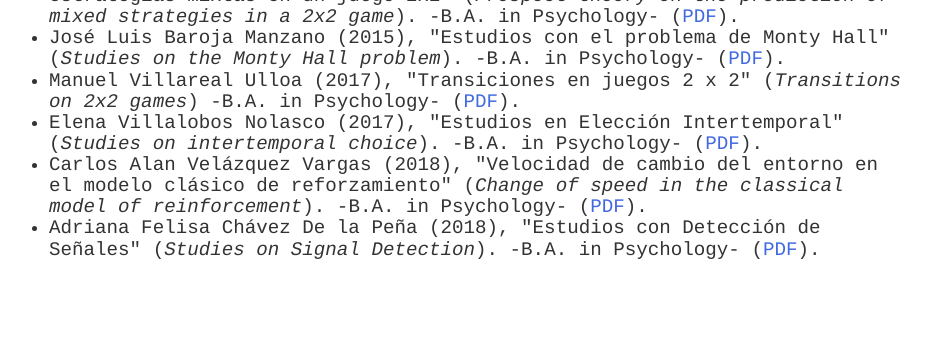
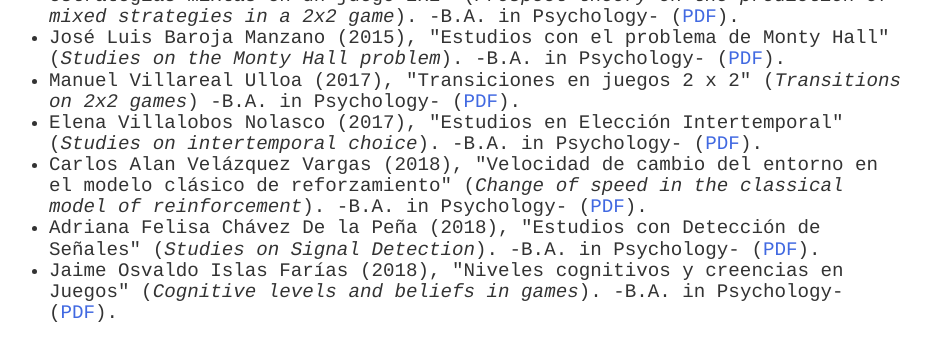
Before and after one commit to BouzasLab25/bouzaslab25.github.io, a Jekyll site: the page built from publications/index.html, in a window 1280 px wide and 900 px high, scrolled down 3675 px. Shown: the top 361 px of the window, without its empty margins (183-1114 px from the left). Built offline with Jekyll 4.4.1, drawn with Linux system fonts in a browser that asks for light colours.

Commit message:
Update index.html

```diff
--- a/publications/index.html
+++ b/publications/index.html
@@ -104,4 +104,6 @@ title: Lab25 Publications
 	<li class='ho' >Carlos Alan Velázquez Vargas (2018), "Velocidad de cambio del entorno en el modelo clásico de reforzamiento" (<i>Change of speed in the classical model of reinforcement</i>). -B.A. in Psychology-  (<a class='link' href="http://132.248.9.195/ptd2018/enero/0769970/Index.html" target="_blank">PDF</a>). </li>
 
 	<li class='ho' >Adriana Felisa Chávez De la Peña (2018), "Estudios con Detección de Señales" (<i>Studies on Signal Detection</i>). -B.A. in Psychology-  (<a class='link' href="http://132.248.9.195/ptd2018/febrero/0770659/Index.html" target="_blank">PDF</a>). </li>
+
+	<li class='ho' >Jaime Osvaldo Islas Farías (2018), "Niveles cognitivos y creencias en Juegos" (<i>Cognitive levels and beliefs in games</i>). -B.A. in Psychology-  (<a class='link' href="http://132.248.9.195/ptd2018/agosto/0779927/Index.html" target="_blank">PDF</a>). </li>
 	</ul>
```
